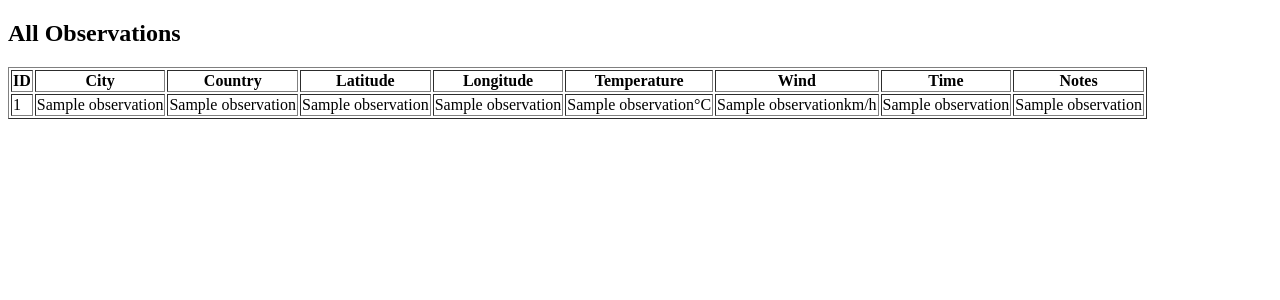
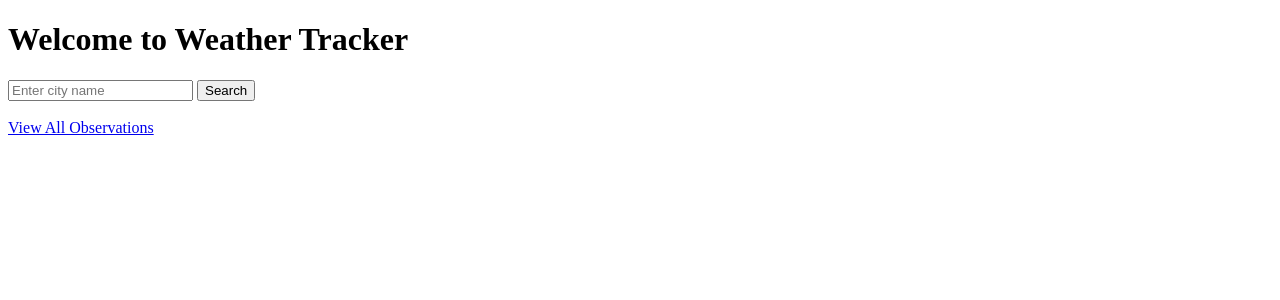
Before and after one commit to Tonje24/WeatherTracker, a Flask app: page / in a window 1280 px wide. Shown: the top 300 px of the page. Run offline with Flask 3, Linux system fonts and the light colour scheme; a database or web service that is not in the repository returns one stand-in record (values such as "Sample title"); some libraries are stand-ins or nearby versions.

Commit message:
Used JavaScript to add search bar to home page, to make the page easier and look better

```diff
--- a/routes.py
+++ b/routes.py
@@ -7,6 +7,17 @@ def init_routes(app):
 
     @app.route("/")
     def home():
+        return render_template("home.html")
+
+    @app.route("/search")
+    def search():
+        city = request.args.get("city")
+        rows = db.get_all()
+        results = [r for r in rows if r[1].lower() == city.lower()]
+        return render_template("index.html", rows=results)
+
+    @app.route("/observations/all")
+    def all_observations():
         rows = db.get_all()
         return render_template("index.html", rows=rows)
 
--- /dev/null
+++ b/templates/home.html
@@ -0,0 +1,20 @@
+<!DOCTYPE html>
+<html>
+<head>
+    <title>Weather Tracker</title>
+</head>
+<body>
+    <h1>Welcome to Weather Tracker</h1>
+    <input type="text" id="searchCity" placeholder="Enter city name">
+    <button onclick="search()">Search</button>
+    <br><br>
+    <a href="/observations/all">View All Observations</a>
+
+    <script>
+        function search() {
+            const city = document.getElementById("searchCity").value
+            window.location.href = "/search?city=" + city
+        }
+    </script>
+</body>
+</html>
--- a/templates/index.html
+++ b/templates/index.html
@@ -4,18 +4,14 @@
     <title>Weather Tracker</title>
 </head>
 <body>
-    <h2>All Observations</h2>
+    <h2>Observations</h2>
+    <a href="/">Back to Home</a>
+    <br><br>
     <table border="1">
         <tr>
-            <th>ID</th>
-            <th>City</th>
-            <th>Country</th>
-            <th>Latitude</th>
-            <th>Longitude</th>
-            <th>Temperature</th>
-            <th>Wind</th>
-            <th>Time</th>
-            <th>Notes</th>
+            <th>ID</th><th>City</th><th>Country</th><th>Latitude</th>
+            <th>Longitude</th><th>Temperature</th><th>Wind</th>
+            <th>Time</th><th>Notes</th><th>Delete</th>
         </tr>
         {% for row in rows %}
         <tr>
@@ -27,9 +23,32 @@
             <td>{{ row[5] }}°C</td>
             <td>{{ row[6] }}km/h</td>
             <td>{{ row[7] }}</td>
-            <td>{{ row[8] }}</td>
+            <td>
+                <input type="text" id="notes-{{ row[0] }}" placeholder="Add note">
+                <button onclick="updateNotes({{ row[0] }})">Update</button>
+            </td>
+            <td>
+                <button onclick="deleteRow({{ row[0] }})">Delete</button>
+            </td>
         </tr>
         {% endfor %}
     </table>
+
+    <script>
+        async function updateNotes(id) {
+            const notes = document.getElementById("notes-" + id).value
+            await fetch("/observations/" + id, {
+                method: "PUT",
+                headers: {"Content-Type": "application/json"},
+                body: JSON.stringify({"notes": notes})
+            })
+            location.reload()
+        }
+
+        async function deleteRow(id) {
+            await fetch("/observations/" + id, {method: "DELETE"})
+            location.reload()
+        }
+    </script>
 </body>
 </html>
```
Also changed, not shown: 1 other file.
